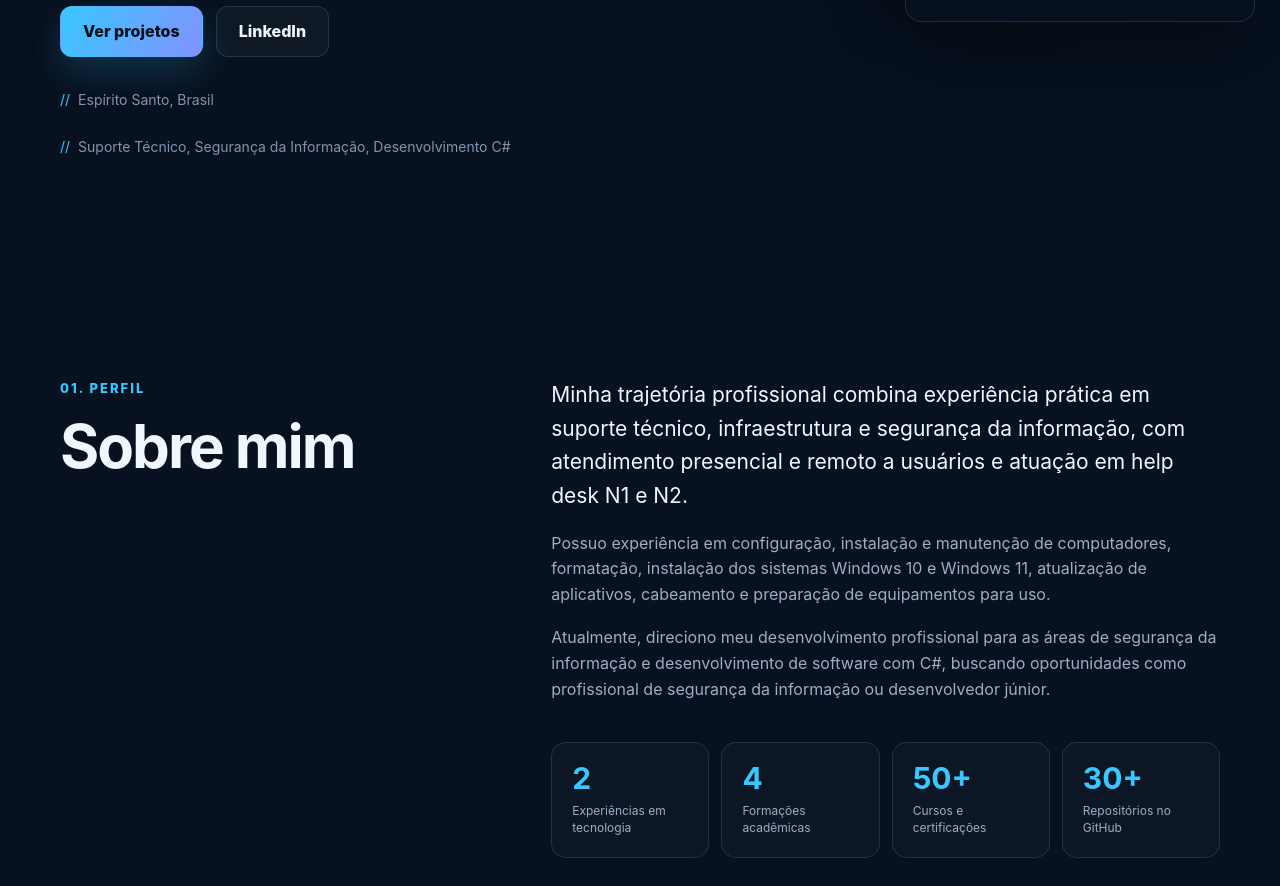
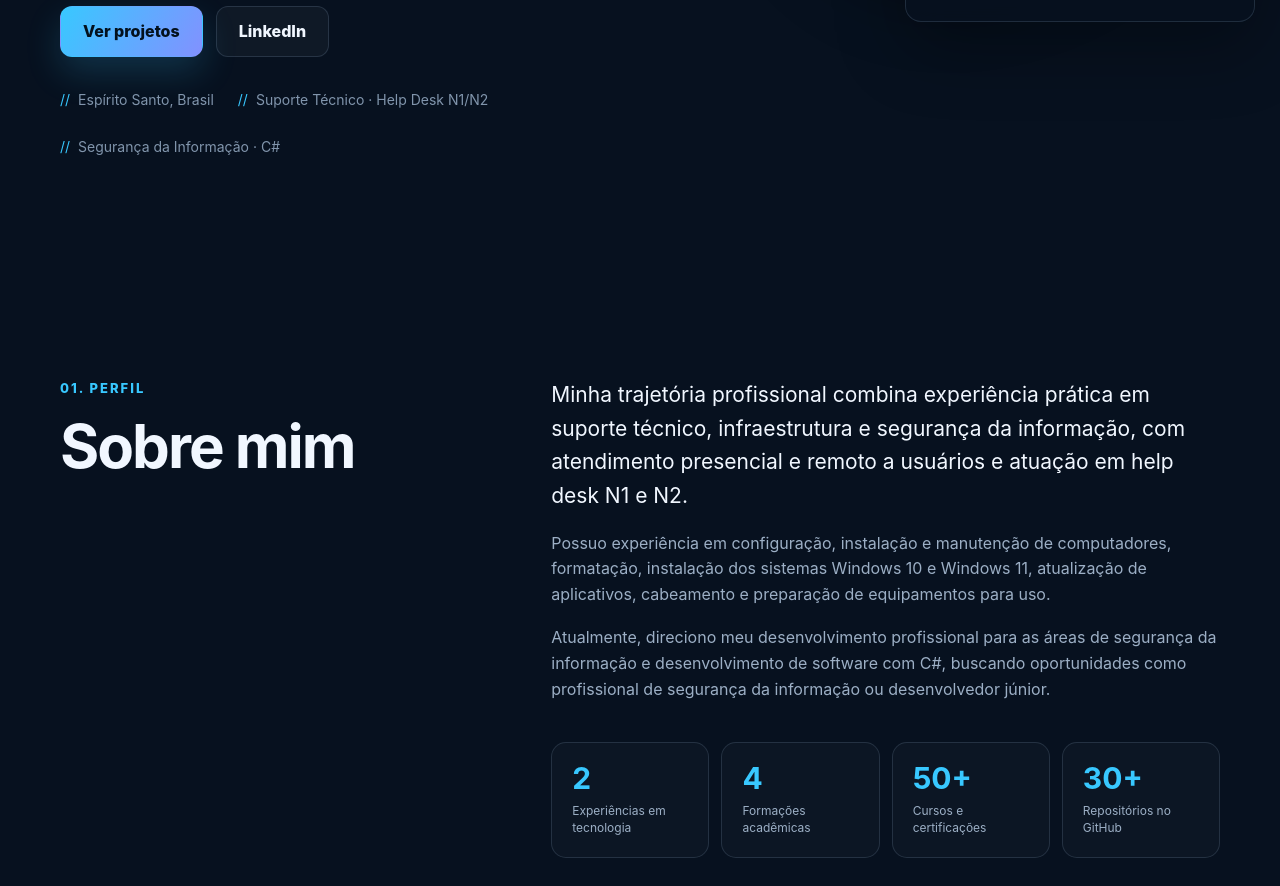
Before and after one commit to KLEITONSOBRAL/PORTIFOLIO_KLEITONSOBRAL, a plain HTML site: page index.html in a window 1280 px wide. Shown: the part 830-1716 px from the top of the page. Drawn offline with Linux system fonts and the light colour scheme; no server answers.

Commit message:
atualização

```diff
--- a/index.html
+++ b/index.html
@@ -98,7 +98,8 @@
 
           <div class="hero-info">
             <span>Espírito Santo, Brasil</span>
-            <span>Suporte Técnico, Segurança da Informação, Desenvolvimento C#</span>
+            <span>Suporte Técnico · Help Desk N1/N2</span>
+            <span>Segurança da Informação · C#</span>
           </div>
         </div>
 
```
